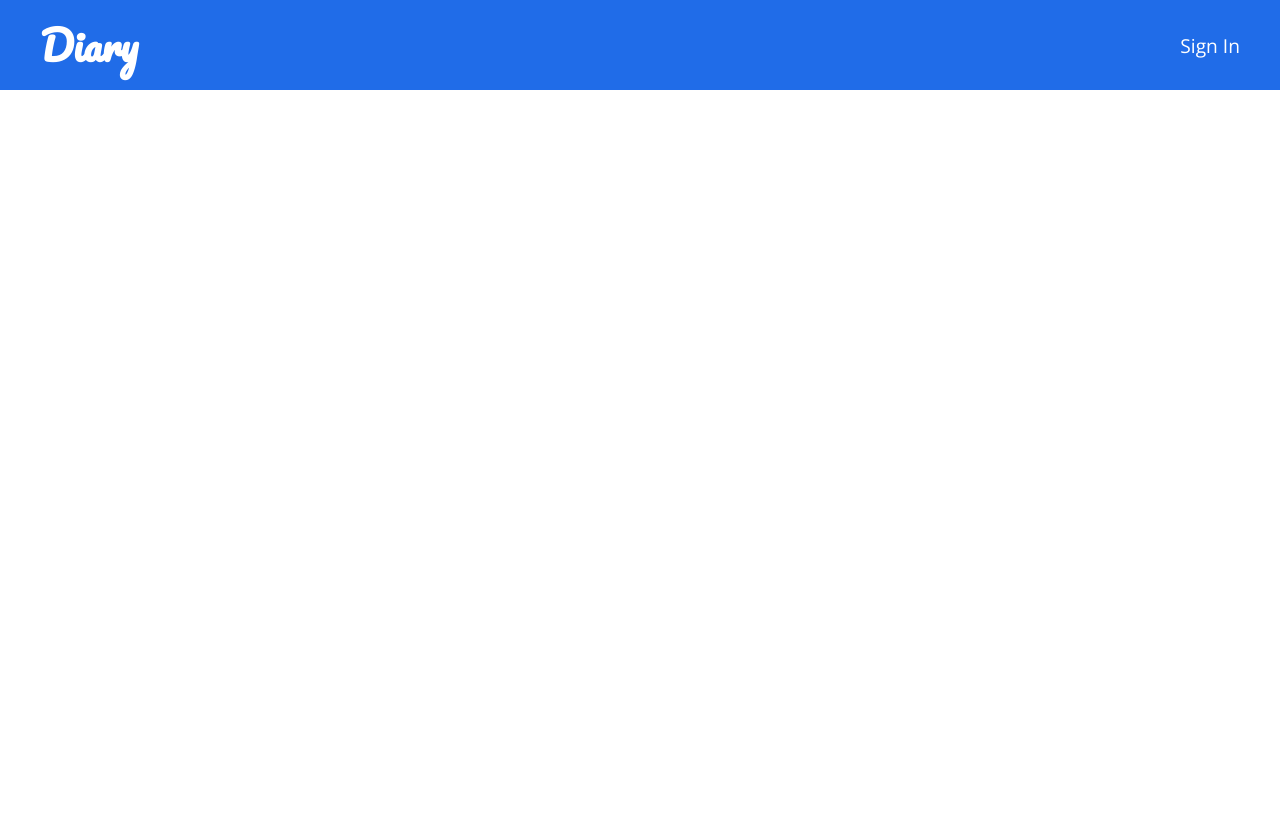
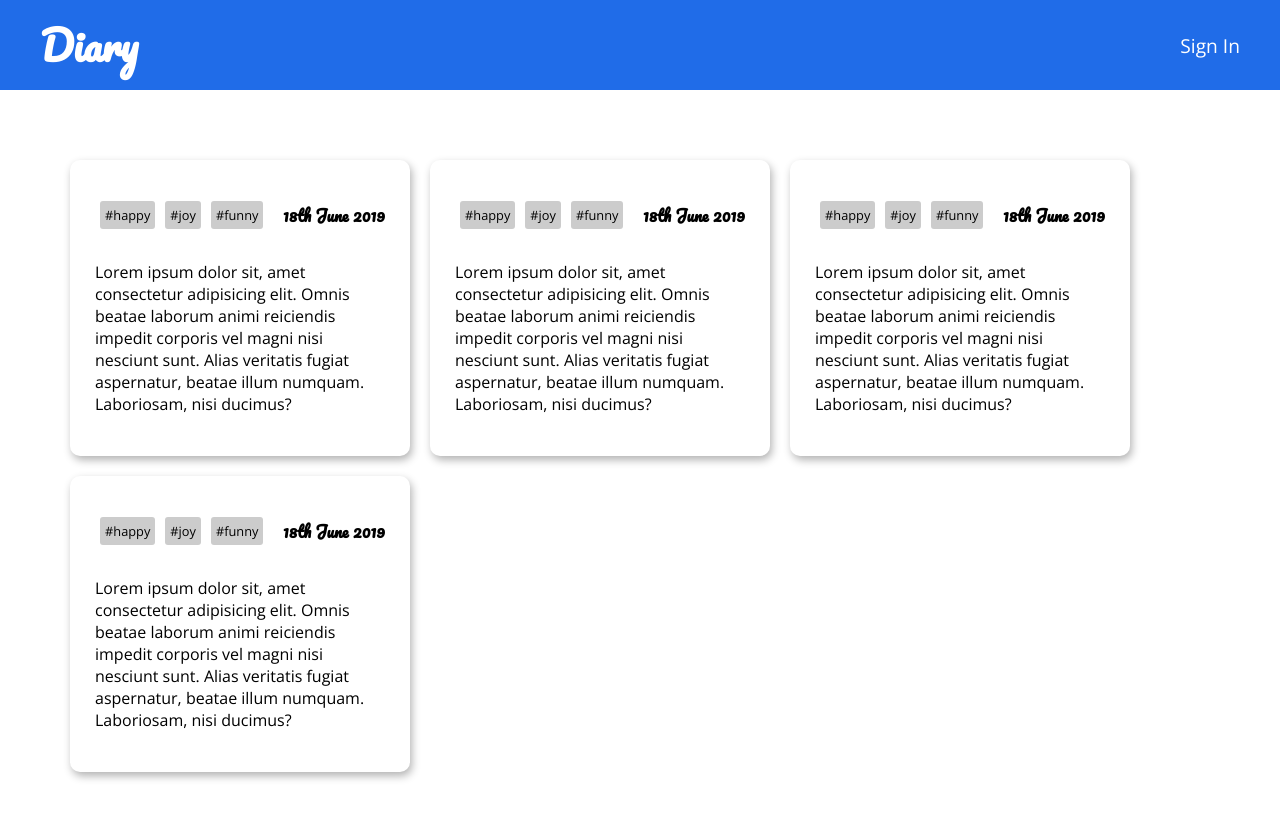
Before and after one commit to alphexng/mock-diary-front, a React (Create React App) app: page / in a window 1280 px wide. Shown: the top 818 px of the page. Built offline with nearby package versions, Linux system fonts and the light colour scheme.

Commit message:
Styled and Added Entries

```diff
--- /dev/null
+++ b/src/components/Entries/Entries.js
@@ -0,0 +1,23 @@
+import React from "react";
+import classes from './Entries.module.css';
+import Entry from "./Entry/Entry";
+
+const Entries = props => {
+	const entries = props.entries.map(entry => {
+		return (
+			<Entry
+				key={entry.id}
+				date={entry.date}
+				text={entry.text}
+				tags={entry.tags}
+			/>
+		);
+	});
+	return (
+        <section className={classes.Entries}>
+            {entries}
+        </section>
+    );
+};
+
+export default Entries;
--- /dev/null
+++ b/src/components/Entries/Entries.module.css
@@ -0,0 +1,47 @@
+.Entries {
+	padding: 60px;
+	display: flex;
+	flex-wrap: wrap;
+}
+
+.Entry {
+	width: 25%;
+	box-shadow: 2px 4px 8px rgba(0, 0, 0, 0.3);
+	margin: 10px;
+	padding: 25px;
+    border-radius: 10px;
+    cursor: pointer;
+    transition: transform 0.7s ease;
+}
+
+.Entry:hover,
+.Entry:active,
+.Entry:focus {
+    transform: scale(1.1);
+}
+
+.Entry_Top {
+	display: flex;
+	flex-wrap: wrap;
+}
+
+.Entry_Top h3 {
+	font-family: var(--pacifico);
+	margin-left: auto;
+    font-size: 1rem;
+}
+
+.Tags {
+    width: 60%;
+    display: flex;
+    flex-wrap: wrap;
+    align-items: center;
+}
+
+.Tag {
+    background-color: #ccc;
+    padding: 5px;
+    margin: 5px;
+    border-radius: 3px;
+    font-size: 0.8rem;
+}
--- /dev/null
+++ b/src/components/Entries/Entry/Entry.js
@@ -0,0 +1,19 @@
+import React from "react";
+import classes from '../Entries.module.css';
+import Tags from "../Tags/Tags";
+
+const entry = props => {
+	return (
+		<article className={classes.Entry}>
+			<div className={classes.Entry_Top}>
+				<Tags tags={props.tags}/>
+				<h3>{props.date}</h3>
+			</div>
+			<p>
+				{props.text}
+			</p>
+		</article>
+	);
+};
+
+export default entry;
--- /dev/null
+++ b/src/components/Entries/Tags/Tags.js
@@ -0,0 +1,15 @@
+import React from 'react';
+import classes from '../Entries.module.css';
+
+const tags = (props) => {
+    const list = props.tags.map(tag => {
+        return <article className={classes.Tag}>#{tag}</article>;
+    });
+    return (
+        <div className={classes.Tags}>
+            {list}
+        </div>
+    );
+}
+
+export default tags;
--- a/src/containers/Home/Home.js
+++ b/src/containers/Home/Home.js
@@ -1,13 +1,47 @@
 import React, { Component } from "react";
-import Header from '../../components/Header/Header';
+import Header from "../../components/Header/Header";
+import Entries from "../../components/Entries/Entries";
 
 class Home extends Component {
+	state = {
+		entries: [
+			{
+				id: 1,
+				date: "18th June 2019",
+				text:
+					"Lorem ipsum dolor sit, amet consectetur adipisicing elit. Omnis beatae laborum animi reiciendis impedit corporis vel magni nisi nesciunt sunt. Alias veritatis fugiat aspernatur, beatae illum numquam. Laboriosam, nisi ducimus?",
+				tags: ["happy", "joy", "funny"]
+			},
+			{
+				id: 2,
+				date: "18th June 2019",
+				text:
+					"Lorem ipsum dolor sit, amet consectetur adipisicing elit. Omnis beatae laborum animi reiciendis impedit corporis vel magni nisi nesciunt sunt. Alias veritatis fugiat aspernatur, beatae illum numquam. Laboriosam, nisi ducimus?",
+				tags: ["happy", "joy", "funny"]
+			},
+			{
+				id: 3,
+				date: "18th June 2019",
+				text:
+					"Lorem ipsum dolor sit, amet consectetur adipisicing elit. Omnis beatae laborum animi reiciendis impedit corporis vel magni nisi nesciunt sunt. Alias veritatis fugiat aspernatur, beatae illum numquam. Laboriosam, nisi ducimus?",
+				tags: ["happy", "joy", "funny"]
+			},
+			{
+				id: 4,
+				date: "18th June 2019",
+				text:
+					"Lorem ipsum dolor sit, amet consectetur adipisicing elit. Omnis beatae laborum animi reiciendis impedit corporis vel magni nisi nesciunt sunt. Alias veritatis fugiat aspernatur, beatae illum numquam. Laboriosam, nisi ducimus?",
+				tags: ["happy", "joy", "funny"]
+			}
+		]
+	};
 	render() {
 		return (
-            <React.Fragment>
-                <Header />
-            </React.Fragment>
-        );
+			<React.Fragment>
+				<Header />
+				<Entries entries={this.state.entries} />
+			</React.Fragment>
+		);
 	}
 }
 
```
